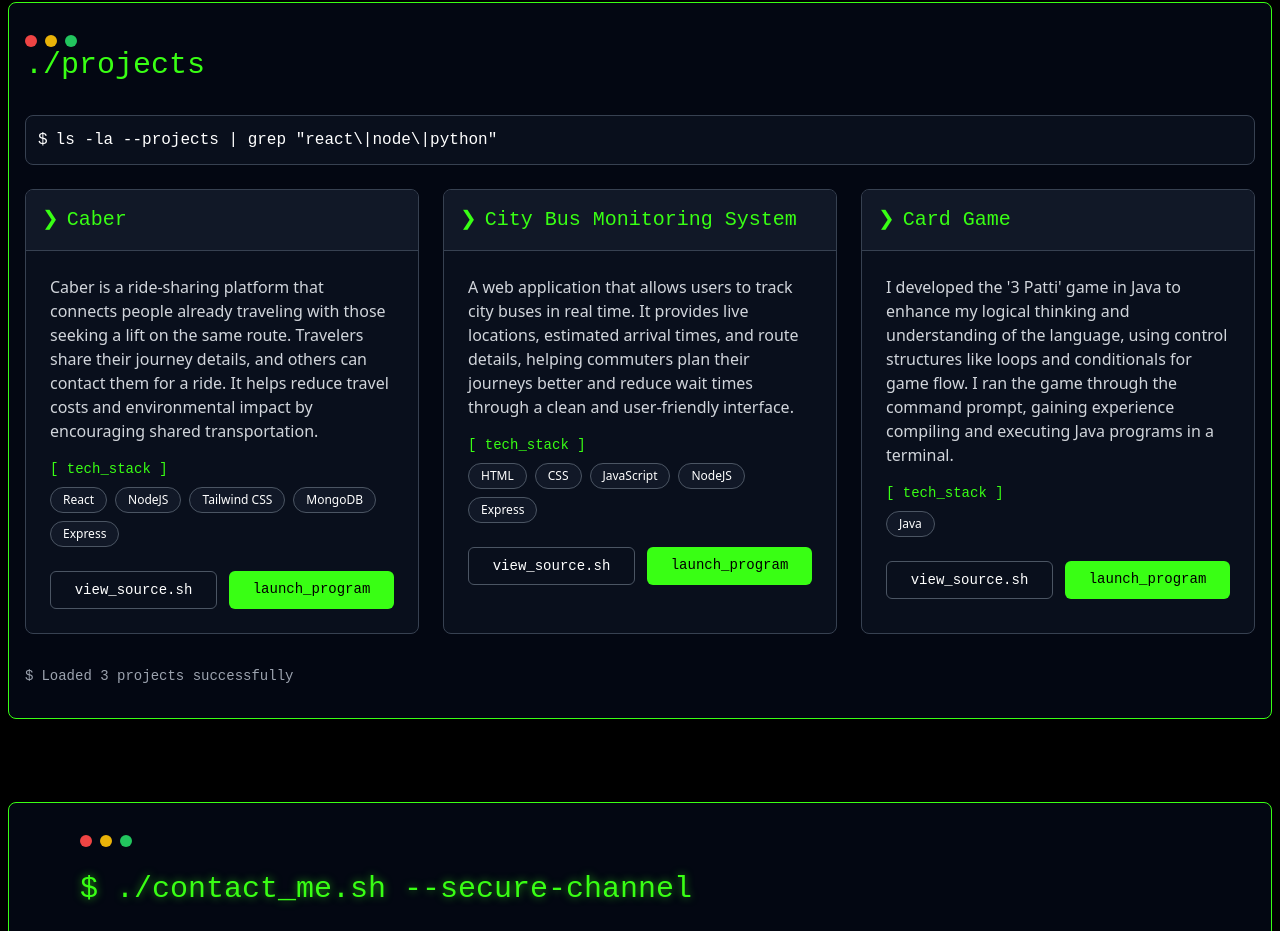
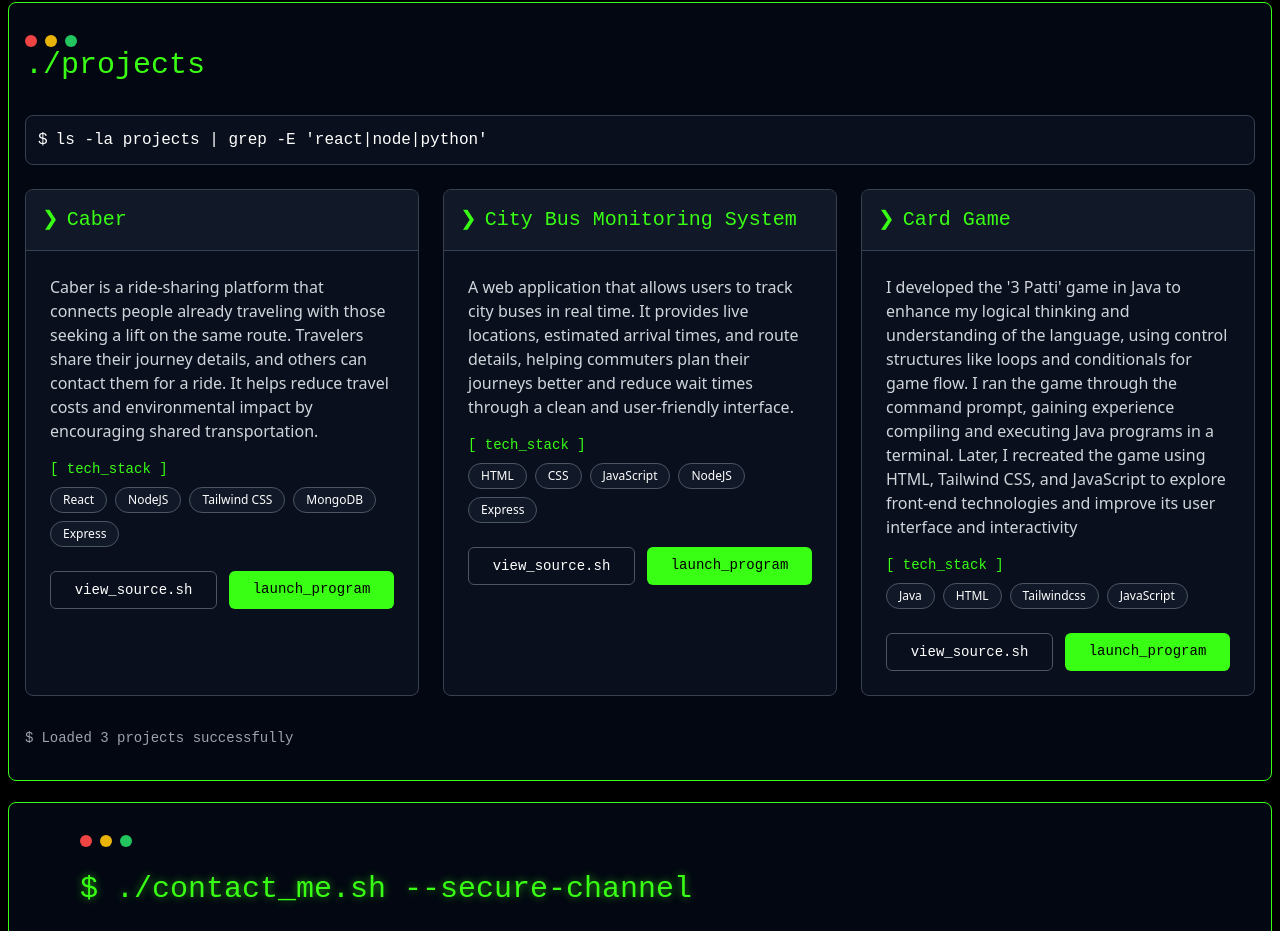
Before and after one commit to Krushil-00/Portfolio, a React (Vite) app: page / in a window 1280 px wide. Shown: the part 3340-4271 px from the top of the page. Built offline with nearby package versions, Linux system fonts and the light colour scheme; no server answers.

Commit message:
Portfolio

```diff
--- a/src/components/Projects.jsx
+++ b/src/components/Projects.jsx
@@ -25,10 +25,10 @@ const Projects = () => {
     {
       id: 3,
       title: "Card Game",
-      description: "I developed the '3 Patti' game in Java to enhance my logical thinking and understanding of the language, using control structures like loops and conditionals for game flow. I ran the game through the command prompt, gaining experience compiling and executing Java programs in a terminal.",
-      technologies: ["Java"],
+      description: "I developed the '3 Patti' game in Java to enhance my logical thinking and understanding of the language, using control structures like loops and conditionals for game flow. I ran the game through the command prompt, gaining experience compiling and executing Java programs in a terminal. Later, I recreated the game using HTML, Tailwind CSS, and JavaScript to explore front-end technologies and improve its user interface and interactivity",
+      technologies: ["Java", "HTML", "Tailwindcss", "JavaScript"],
       github: "https://github.com/Krushil-00/Card-Game",
-      demo: ""
+      demo: "https://cardgame-online.netlify.app/"
     }
   ];
 
@@ -59,7 +59,8 @@ const Projects = () => {
           {/* Terminal Command */}
           <div className="mb-6 font-mono bg-gray-900/50 p-3 rounded-lg border border-gray-700">
             <span className="text-matrix">$</span>
-            <span className="ml-2 text-white">ls -la --projects | grep "react\|node\|python"</span>
+            <span className="ml-2 text-white">ls -la projects | grep -E 'react|node|python'
+</span>
           </div>
 
           {/* Projects Grid */}
@@ -129,7 +130,7 @@ const Projects = () => {
         </div>
 
         {/* Download Prompt Modal */}
-        {showDownloadPrompt && (
+        {/* {showDownloadPrompt && (
           <div className="fixed inset-0 bg-black bg-opacity-70 flex items-center justify-center z-50">
             <div className="bg-gray-950 border border-hacker p-6 rounded-lg max-w-md w-full mx-4">
               <h3 className="text-xl font-mono text-hacker mb-4">Command Line Program</h3>
@@ -156,7 +157,7 @@ const Projects = () => {
               </div>
             </div>
           </div>
-        )}
+        )} */}
       </section>
     </SmoothScroll>
   );
```
Also changed, not shown: 1 other file (tests, documents, lock files or other folders).
